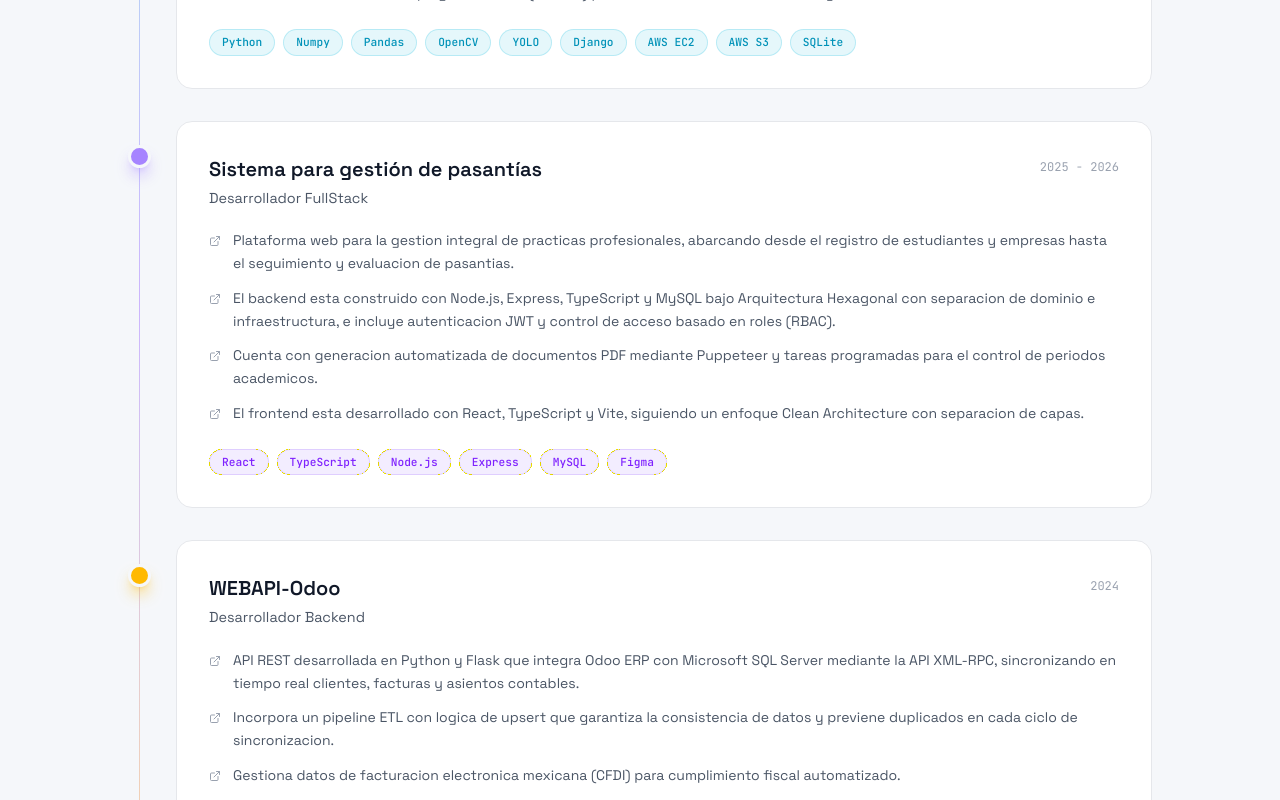
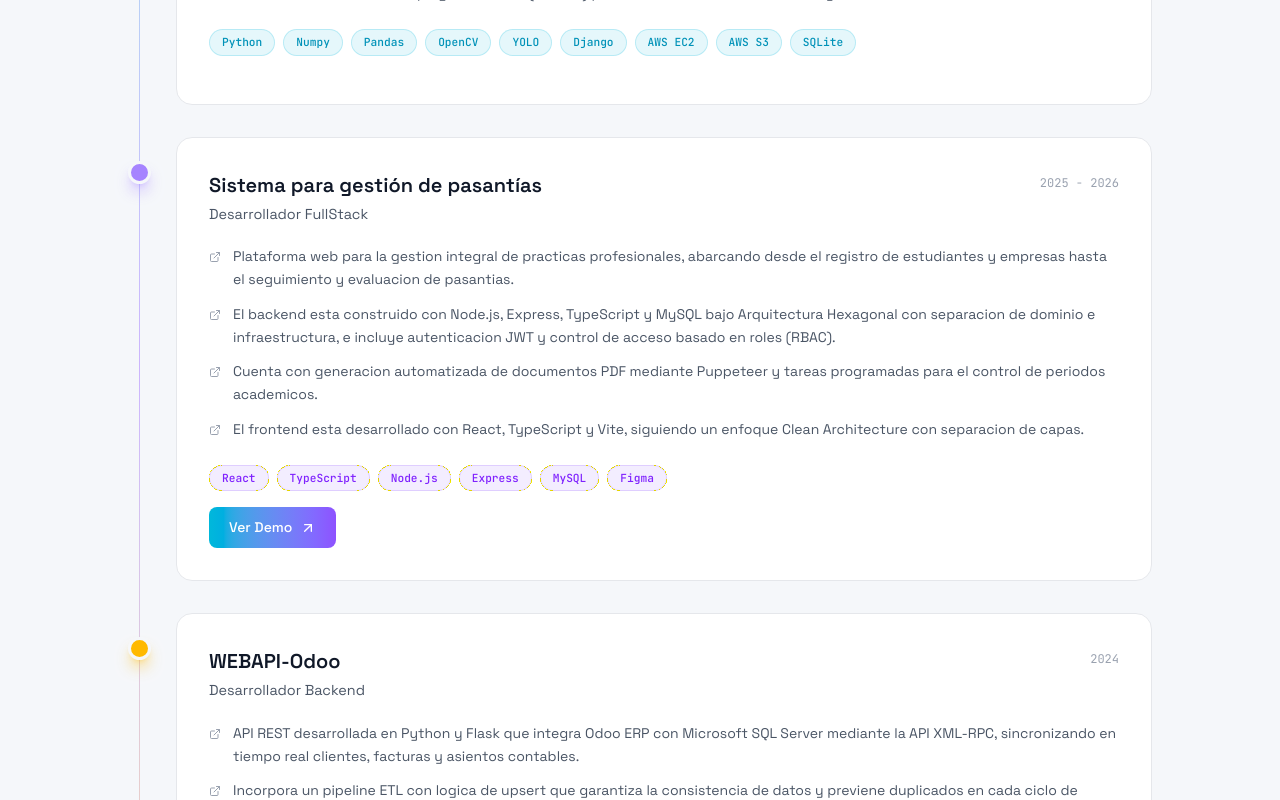
Before and after one commit to YaelAguilar/portfolio-web, a React (Vite) app: page / in a window 1280 px wide. Shown: the part 1360-2160 px from the top of the page. Built offline with nearby package versions, Linux system fonts and the light colour scheme.

Commit message:
Add demo button to Experience section and update ExperienceItem interface to include demoUrl

```diff
--- a/src/app/sections/Experience.tsx
+++ b/src/app/sections/Experience.tsx
@@ -1,6 +1,6 @@
 import React from "react";
 import { motion } from 'motion/react';
-import { Award, ExternalLink } from 'lucide-react';
+import { Award, ExternalLink, ArrowUpRight } from 'lucide-react';
 import { SectionHeading } from '../components/SectionHeading';
 import { experiences } from '../../data/experiences';
 import { getTagStyle, getBorderHover } from '../../utils/experienceHelpers';
@@ -78,7 +78,7 @@ export function Experience() {
                   </ul>
 
                   {/* Tags */}
-                  <div className="flex flex-wrap gap-2">
+                  <div className="flex flex-wrap gap-2 mb-4">
                     {exp.tags.map((tag) => (
                       <span
                         key={tag}
@@ -89,6 +89,20 @@ export function Experience() {
                       </span>
                     ))}
                   </div>
+
+                  {/* Demo Button */}
+                  {exp.demoUrl && (
+                    <a
+                      href={exp.demoUrl}
+                      target="_blank"
+                      rel="noopener noreferrer"
+                      className="group inline-flex items-center gap-2 px-5 py-2.5 bg-gradient-to-r from-cyan-500 to-violet-500 dark:from-cyan-400 dark:to-violet-400 text-white rounded-lg transition-all duration-300 hover:shadow-lg hover:shadow-cyan-500/25 dark:hover:shadow-cyan-400/25 hover:scale-[1.02]"
+                      style={{ fontFamily: 'Space Grotesk, sans-serif', fontWeight: 500 }}
+                    >
+                      <span className="text-[0.875rem]">Ver Demo</span>
+                      <ArrowUpRight className="w-4 h-4 transition-transform group-hover:translate-x-0.5 group-hover:-translate-y-0.5" />
+                    </a>
+                  )}
                 </div>
               </motion.div>
             ))}
--- a/src/data/experiences.ts
+++ b/src/data/experiences.ts
@@ -6,6 +6,7 @@ export interface ExperienceItem {
   tags: string[];
   accent: string;
   dotColor: string;
+  demoUrl?: string;
 }
 
 export const experiences: ExperienceItem[] = [
@@ -36,6 +37,7 @@ export const experiences: ExperienceItem[] = [
     tags: ['React', 'TypeScript', 'Node.js', 'Express', 'MySQL', 'Figma'],
     accent: 'violet',
     dotColor: 'bg-violet-400 shadow-violet-400/50',
+    demoUrl: 'https://yaelaguilar.github.io/internship-system-integration-portfolio/',
   },
   {
     company: 'WEBAPI-Odoo',
@@ -50,5 +52,6 @@ export const experiences: ExperienceItem[] = [
     tags: ['Python', 'Flask', 'SQL Server', 'AWS RDS', 'Odoo'],
     accent: 'amber',
     dotColor: 'bg-amber-400 shadow-amber-400/50',
+    demoUrl: 'https://yaelaguilar.github.io/odoo-integration-portfolio/',
   },
 ];
```
